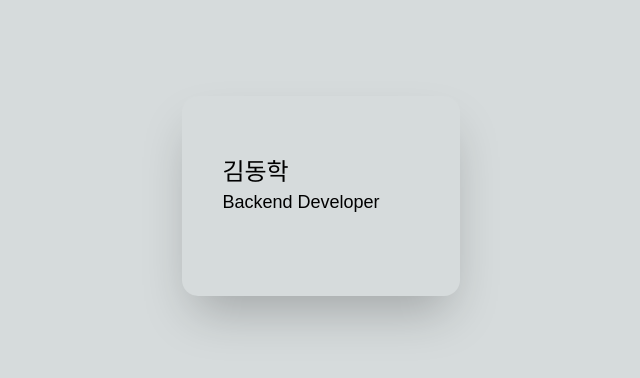
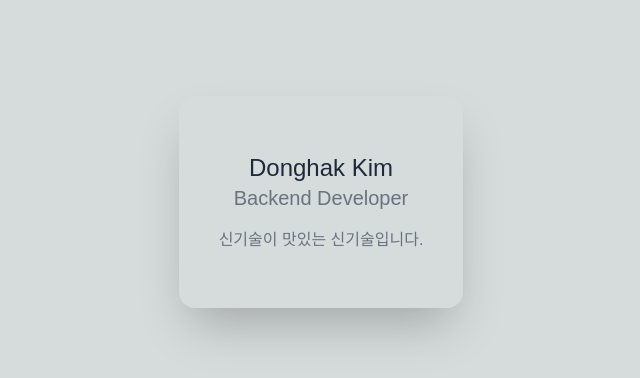
Before and after one commit to enbraining/enbraining, a Next.js app: page / in a window 1280 px wide. Shown: the top 378 px of the page, without its empty margins (319-959 px from the left). Built offline with nearby package versions, Linux system fonts and the light colour scheme; a web font is replaced by a local one.

Commit message:
신기술이 맛있는 신기술입니다.

```diff
--- a/src/app/page.tsx
+++ b/src/app/page.tsx
@@ -1,12 +1,37 @@
+// export default function Home() {
+//   return (
+//     <main classNameName="flex min-h-screen flex-col items-center justify-between p-24 align-middle">
+//       <div classNameName="pt-10 pr-10 pb-10 shadow-2xl rounded-2xl">
+//         <div classNameName="pb-5">
+//           <p classNameName="mx-10 mt-5 text-2xl">김동학</p>
+//           <p classNameName="mx-10 mb-5 text-lg">Backend Developer</p>
+//         </div>
+//       </div>
+//     </main>
+//   )
+// }
+
+
   export default function Home() {
     return (
-    <main className="flex min-h-screen flex-col items-center justify-between p-24">
-      <div className="pt-10 pr-10 pb-10 shadow-2xl rounded-2xl">
-        <div className="pb-5">
-          <p className="mx-10 mt-5 text-2xl">김동학</p>
-          <p className="mx-10 mb-5 text-lg">Backend Developer</p>
+      <main className="flex min-h-screen flex-col items-center justify-between p-24 align-middle">
+
+<div className="p-10 shadow-2xl rounded-2xl">
+    <div className="mb-4 text-center opacity-90">
+    </div>
+    <div className="text-center">
+        <p className="text-2xl text-gray-800 dark:text-white">
+            Donghak Kim
+        </p>
+        <p className="text-xl font-light text-gray-500 dark:text-gray-200">
+            Backend Developer
+        </p>
+        <p className="max-w-xs py-4 font-light text-gray-500 text-md dark:text-gray-400">
+            신기술이 맛있는 신기술입니다.
+        </p>
     </div>
 </div>
+
       </main>
     )
   }
```
Lines whose indentation alone changed are shown as unchanged.
